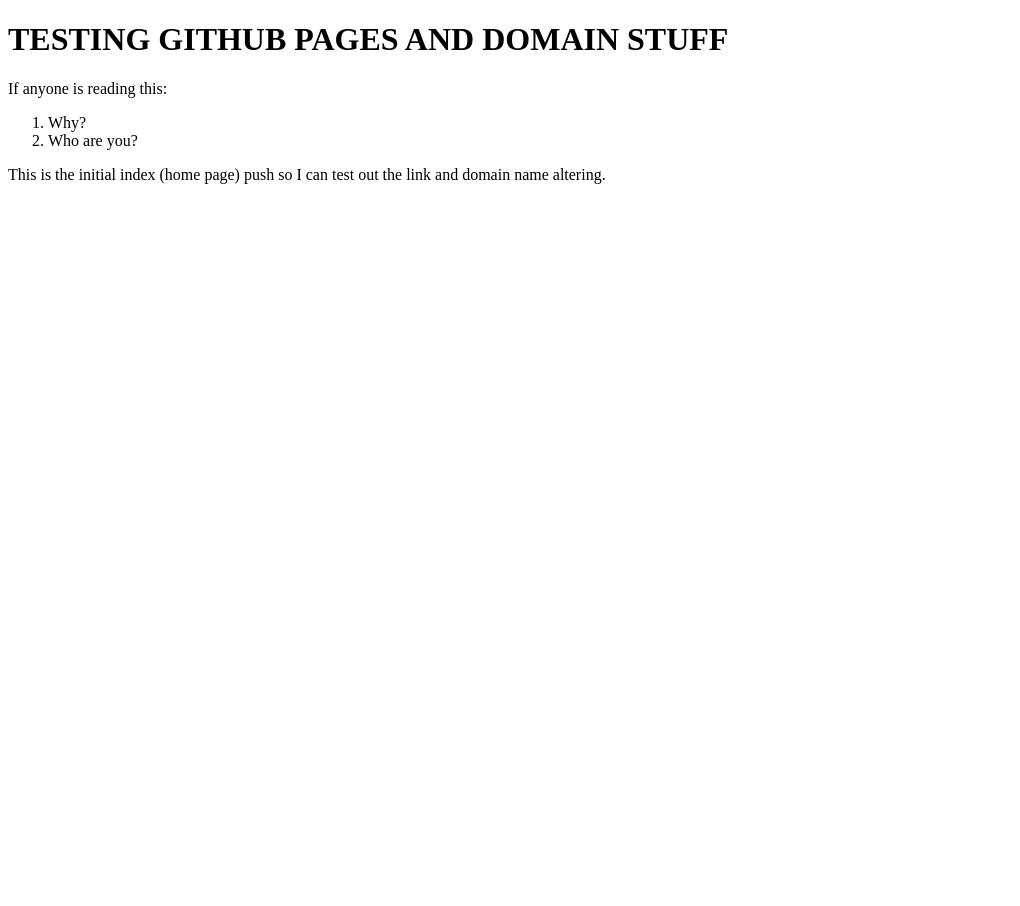
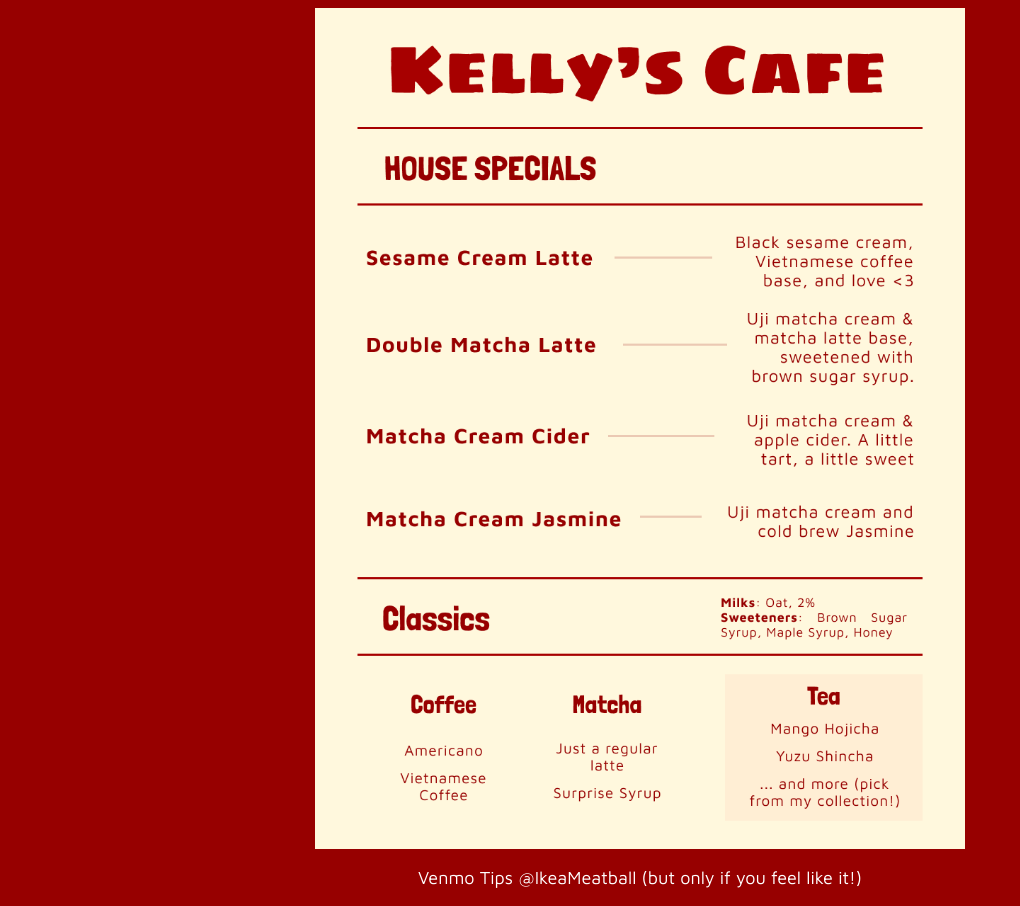
Before and after one commit to kimkenyon/personal_website, a plain HTML site: page index.html in a window 1280 px wide. Shown: the whole page, without its empty margins (0-1020 px from the left). Before the commit the page ends 800 px from the top, so only its background shows below. Drawn offline with Linux system fonts and the light colour scheme.

Commit message:
Kelly's Cafe: update to host menu

```diff
--- a/index.html
+++ b/index.html
@@ -1,17 +1,41 @@
 <!DOCTYPE html>
 <html>
 <head>
+	<link href='https://fonts.googleapis.com/css?family=Maven Pro' rel='stylesheet'>
 	<meta charset="utf-8">
 	<meta name="viewport" content="width=device-width, initial-scale=1">
-	<title>Kelly Kenyon</title>
+	<title>Kelly's Cafe Menu</title>
+	<style>
+		body{
+			background-color: #970000;
+    		font-family: 'Maven Pro';font-size: 18px;
+		}
+		#tips{
+			text-align: center;
+			color: white;
+		}
+
+		#menu{
+			display: block;
+			margin-left: auto;
+			margin-right: auto;
+		}
+
+		@media only screen and (max-width: 600px) {
+		  #menu {width: 90%;}
+		}
+
+		@media only screen and (min-width: 600px) {
+		  #menu {width: 550px;}
+		}
+
+		@media only screen and (min-width: 768px) {
+		  #menu {width: 650px;}
+		}
+	</style>
 </head>
 <body>
-	<h1>TESTING GITHUB PAGES AND DOMAIN STUFF</h1>
-	<p>If anyone is reading this:</p>
-	<ol>
-		<li>Why?</li>
-		<li>Who are you?</li>
-	</ol>
-	<p>This is the initial index (home page) push so I can test out the link and domain name altering.</p>
+	<img src="img/kellys_cafe_menu_june_14_2025.png" id="menu">
+	<p id="tips">Venmo Tips @IkeaMeatball (but only if you feel like it!)</p>
 </body>
 </html>
```
Also changed, not shown: img/kelly's_cafe_june_9_2025.png (added), img/kellys_cafe_menu_june_14_2025.png (added), 1 other file.
